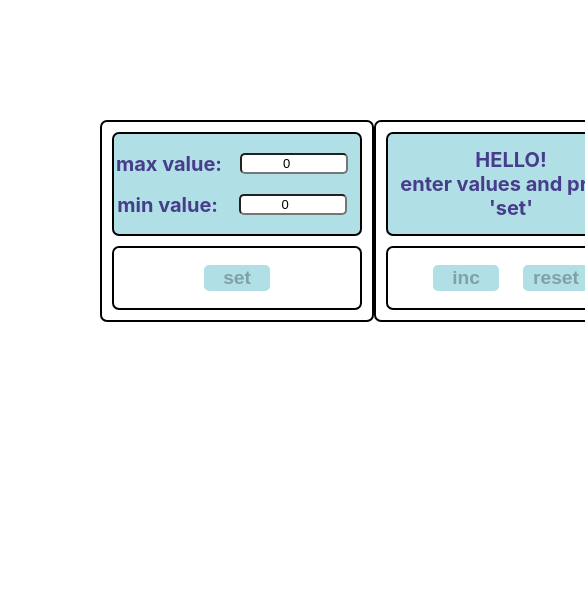
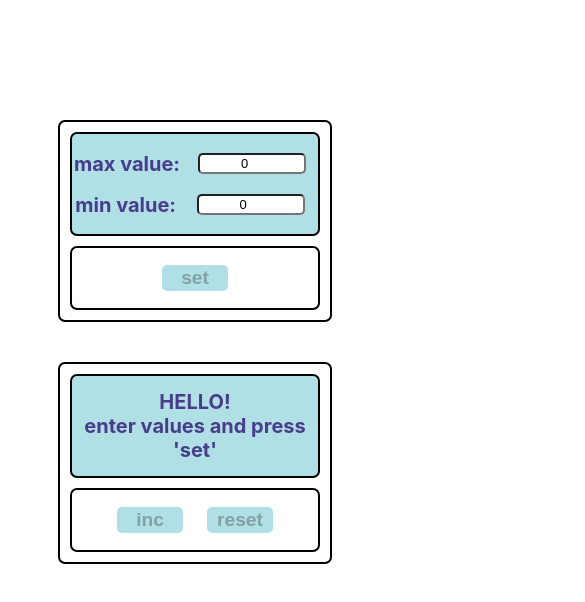
Before and after one commit to MartaVeresova/Counter, a React (Create React App) app: page / in a window 390 px wide. Shown: the top 602 px of the page, 585 px wide, since content can reach past the window. Built offline with nearby package versions, Linux system fonts and the light colour scheme.

Commit message:
@media css

```diff
--- a/src/App.module.css
+++ b/src/App.module.css
@@ -4,6 +4,12 @@
     justify-content: space-evenly;
     align-items: center;
     margin: 100px;
+}
+
+@media screen and (max-width: 750px) {
+    .app {
+        flex-direction: column;
+    }
 }
 
 .container {
@@ -126,6 +132,7 @@
     align-items: center;
     margin-bottom: 10px;
 }
+
 .span {
     font-size: 20px;
 }
```
